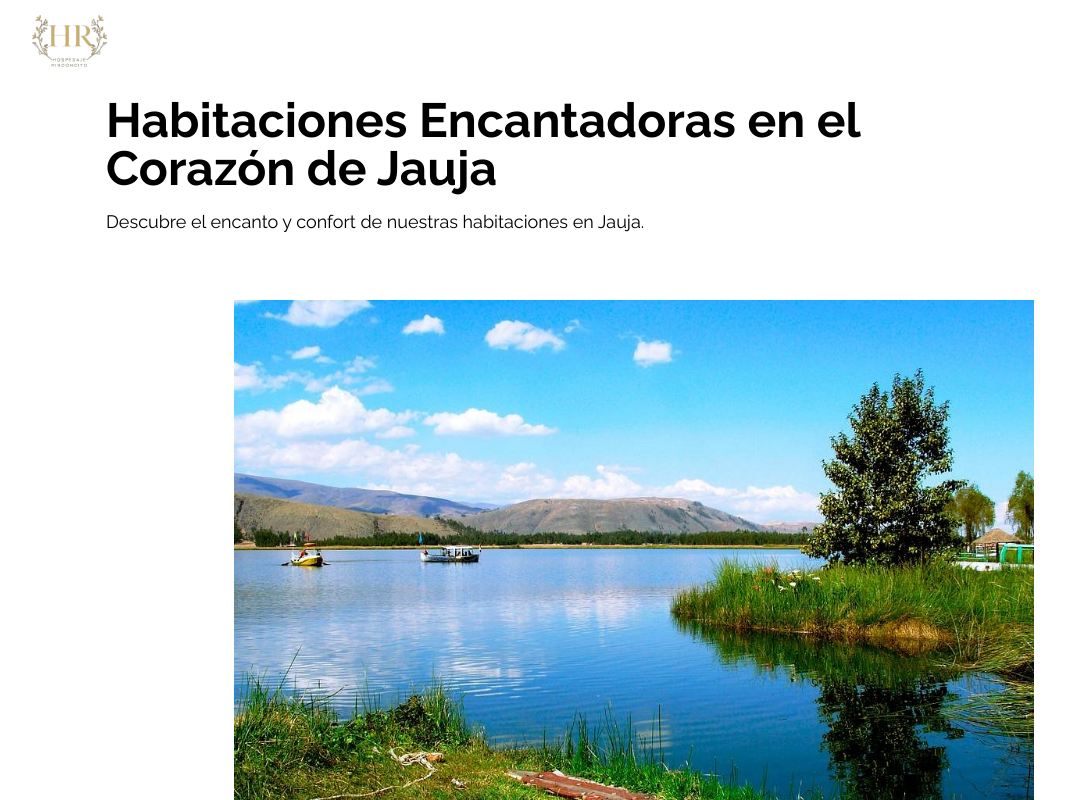
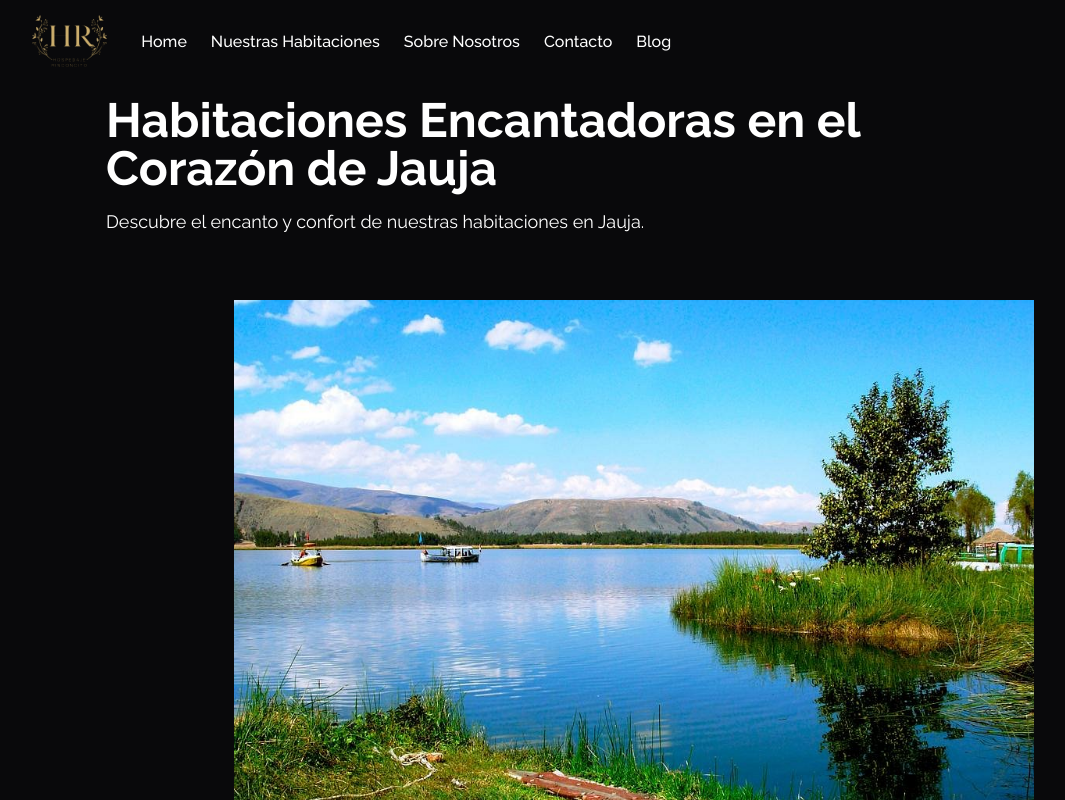
Before and after one commit to Jhonbuenovillarroel/sistema-hospedaje, a Next.js app: page /sobre-nosotros in a window 1280 px wide. Shown: the top 800 px of the page, without its empty margins (6-1071 px from the left). Built offline with nearby package versions, Linux system fonts and the light colour scheme.

Commit message:
commit 60

```diff
--- a/src/app/page.tsx
+++ b/src/app/page.tsx
@@ -53,7 +53,7 @@ export default async function Home() {
                alignButton="md:self-end"
             />
          </section>
-         <section className="my-16 text-black dark:text-white xl:flex lg:gap-32">
+         <section className="my-16 xl:flex lg:gap-32">
             <div className="relative xl:top-20 px-6 lg:px-20 xl:max-w-[600px] flex flex-col xl:items-center xl:justify-center">
                <p className="uppercase tracking-widest text-xs text-center xl:self-start xl:text-start">
                   Sobre Hospedaje El Rinconcito
@@ -120,7 +120,7 @@ export default async function Home() {
                )}
          </section>
 
-         <section className="mt-20 pb-20 text-black dark:text-white">
+         <section className="mt-20 pb-20 text-white">
             <div className="px-6">
                <p className="uppercase tracking-widest text-xs text-center">
                   Maravilla Cultural
--- a/src/app/sobre-nosotros/page.tsx
+++ b/src/app/sobre-nosotros/page.tsx
@@ -3,7 +3,7 @@ import Image from "next/image";
 
 export default function SobreNosotros() {
    return (
-      <main className="dark:bg-zinc-950 text-black dark:text-white">
+      <main className="bg-zinc-950 text-white">
          <section className="">
             <div className="pt-24 px-8 md:px-20 lg:px-28">
                <h1 className="text-3xl md:text-4xl lg:text-5xl max-w-[800px] font-bold">
```
